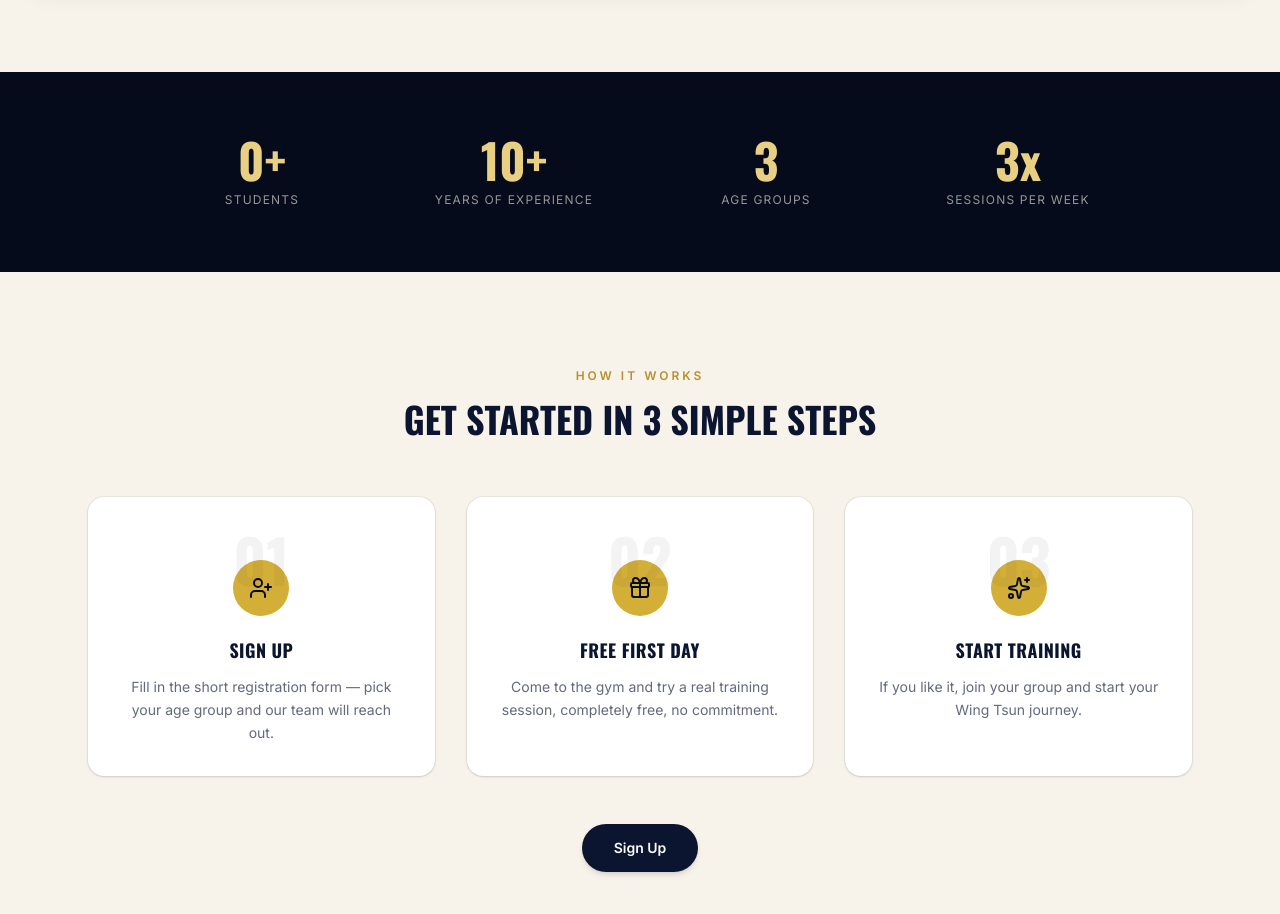
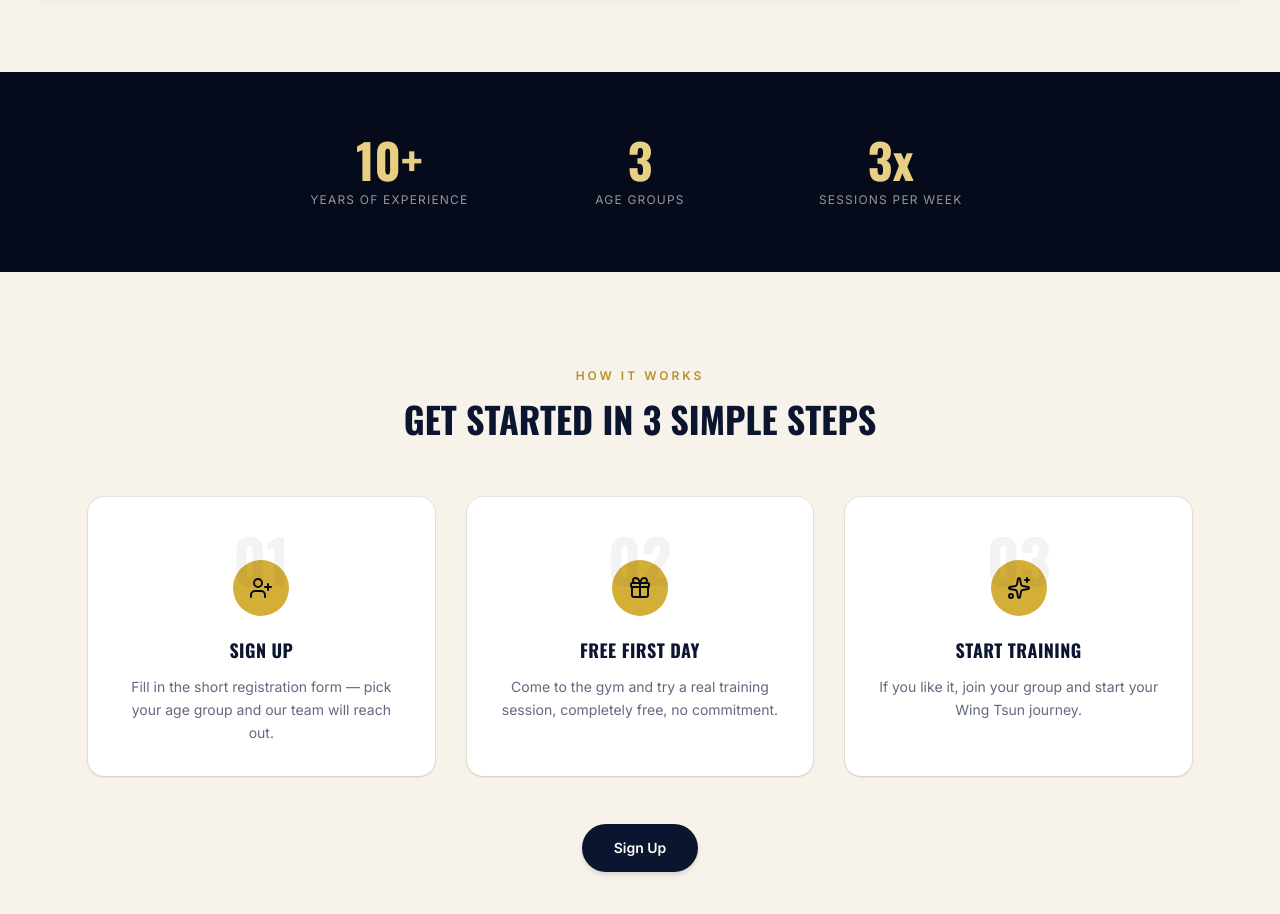
Before and after one commit to Atridi5/Samiri-Wing-Tsun, a Next.js app: page /en in a window 1280 px wide. Shown: the part 2860-3774 px from the top of the page. Built offline with nearby package versions, Linux system fonts and the light colour scheme; no server answers; the database is empty.

Commit message:
Remove students count stat from homepage stats section

```diff
--- a/src/components/site/StatsSection.tsx
+++ b/src/components/site/StatsSection.tsx
@@ -1,12 +1,9 @@
 import { getTranslations } from "next-intl/server";
-import { prisma } from "@/lib/prisma";
 
 export default async function StatsSection() {
   const t = await getTranslations("stats");
-  const activeStudents = await prisma.student.count({ where: { status: "active" } });
 
   const stats = [
-    { value: `${activeStudents}+`, label: t("students") },
     { value: "10+", label: t("years") },
     { value: "3", label: t("groups") },
     { value: "3x", label: t("weekly") },
@@ -14,7 +11,7 @@ export default async function StatsSection() {
 
   return (
     <section className="bg-navy-950 py-16">
-      <div className="mx-auto grid max-w-5xl grid-cols-2 gap-8 px-6 sm:grid-cols-4">
+      <div className="mx-auto grid max-w-3xl grid-cols-3 gap-8 px-6">
         {stats.map((s) => (
           <div key={s.label} className="text-center">
             <p className="font-display text-4xl font-bold text-gold-400 sm:text-5xl">{s.value}</p>
```
